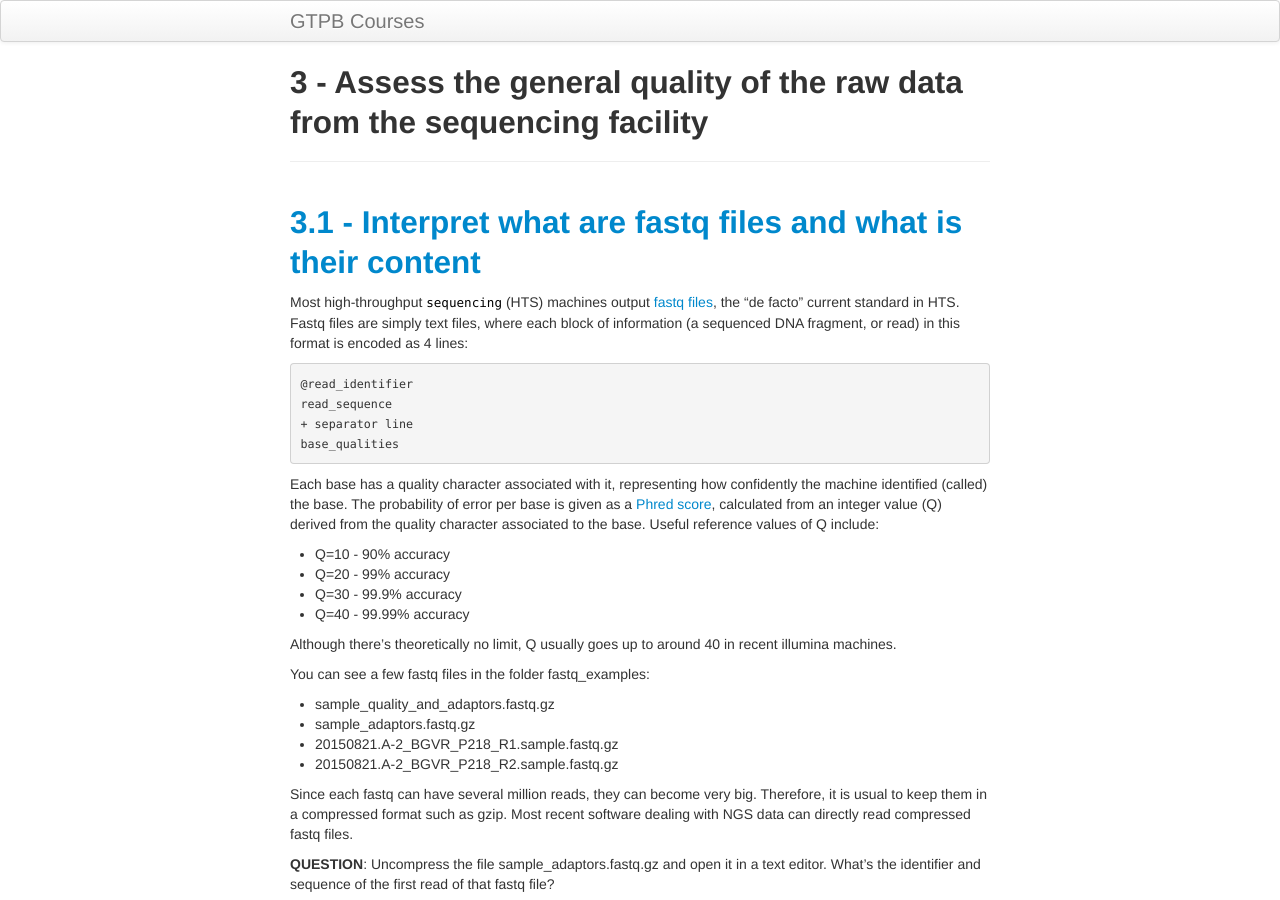
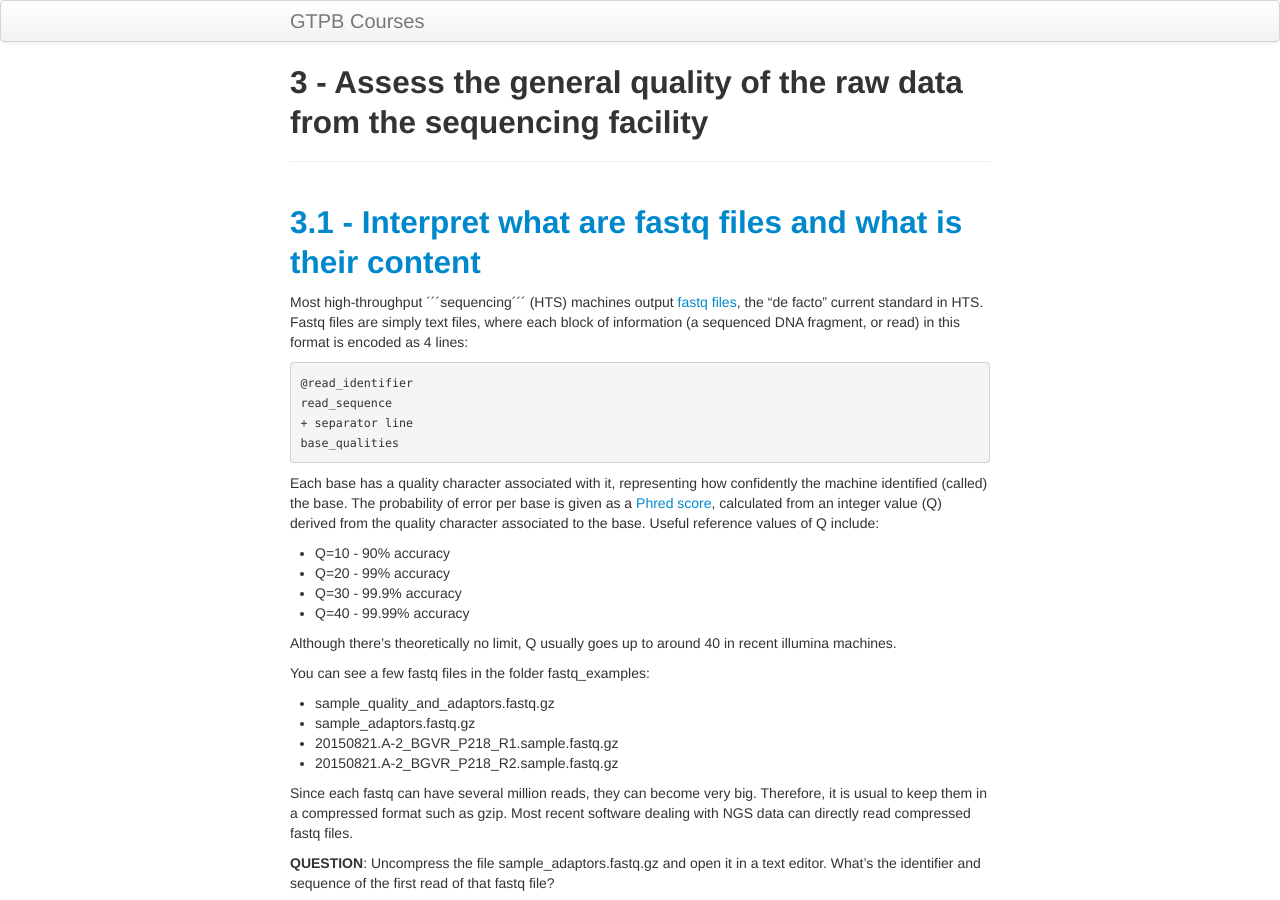
Before and after one commit to GTPB/ADER19F, a Jekyll site: the page built from pages/L03.md, in a window 1280 px wide and 900 px high. Built offline with Jekyll 4.4.1, drawn with Linux system fonts in a browser that asks for light colours.

Commit message:
Update L03.md

````diff
--- a/pages/L03.md
+++ b/pages/L03.md
@@ -5,7 +5,7 @@ title: 3 - Assess the general quality of the raw data from the sequencing facili
 
 ## <a id="LO3.1">3.1 - Interpret what are fastq files and what is their content</a>
 
-Most high-throughput ```sequencing``` (HTS) machines output [fastq files](https://en.wikipedia.org/wiki/FASTQ_format), the “de facto” current standard in HTS. Fastq files are simply text files, where each block of information (a sequenced DNA fragment, or read) in this format is encoded as 4 lines:
+Most high-throughput ´´´sequencing´´´ (HTS) machines output [fastq files](https://en.wikipedia.org/wiki/FASTQ_format), the “de facto” current standard in HTS. Fastq files are simply text files, where each block of information (a sequenced DNA fragment, or read) in this format is encoded as 4 lines:
 
 	@read_identifier
 	read_sequence
````
